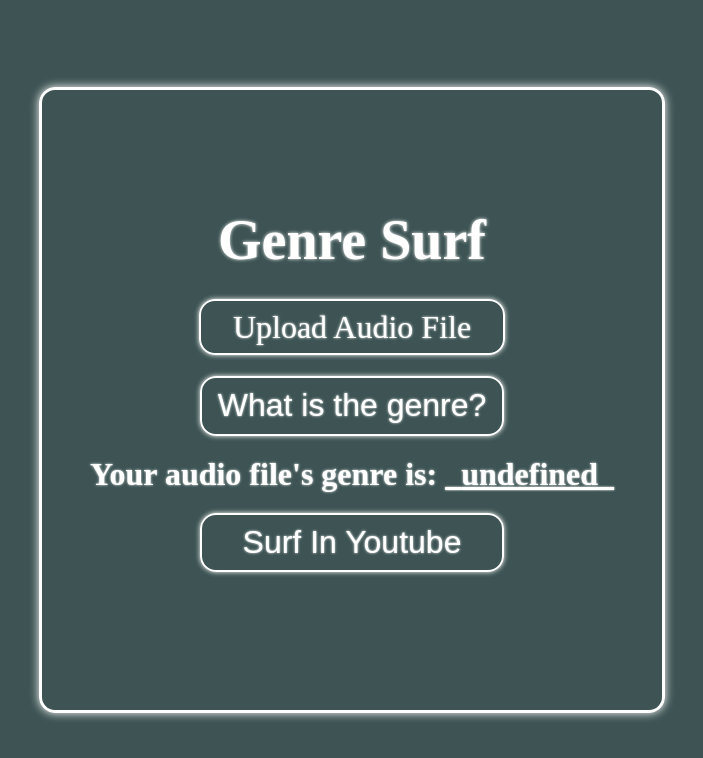
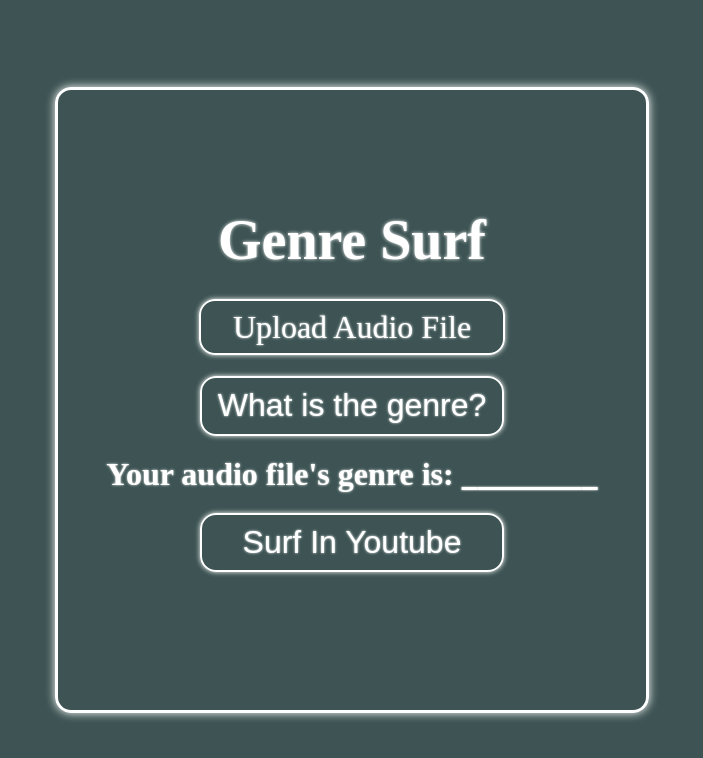
Before and after one commit to taehwan01/genre-surf, a React (Create React App) app in the folder user-interface/: page / in a window 1280 px wide. Shown: the top 758 px of the page, without its empty margins (288-991 px from the left). Built offline with nearby package versions, Linux system fonts and the light colour scheme.

Commit message:
feat: 화면에 추출한 장르 출력 추가

```diff
--- a/user-interface/src/components/Main.js
+++ b/user-interface/src/components/Main.js
@@ -3,12 +3,13 @@
 import '../css/Main.css';
 
 function Main() {
-  let [genre, setGenre] = useState('undefined');
+  let [genre, setGenre] = useState('\u00a0\u00a0\u00a0\u00a0\u00a0\u00a0\u00a0\u00a0\u00a0\u00a0\u00a0\u00a0\u00a0');
 
   const getGenre = () => {
     console.log('Execute getGenre');
     axios.get('http://localhost:8080/get-genre')
       .then((response) => {
+        setGenre(response.data)
         console.log(response)
       });
   }
```
